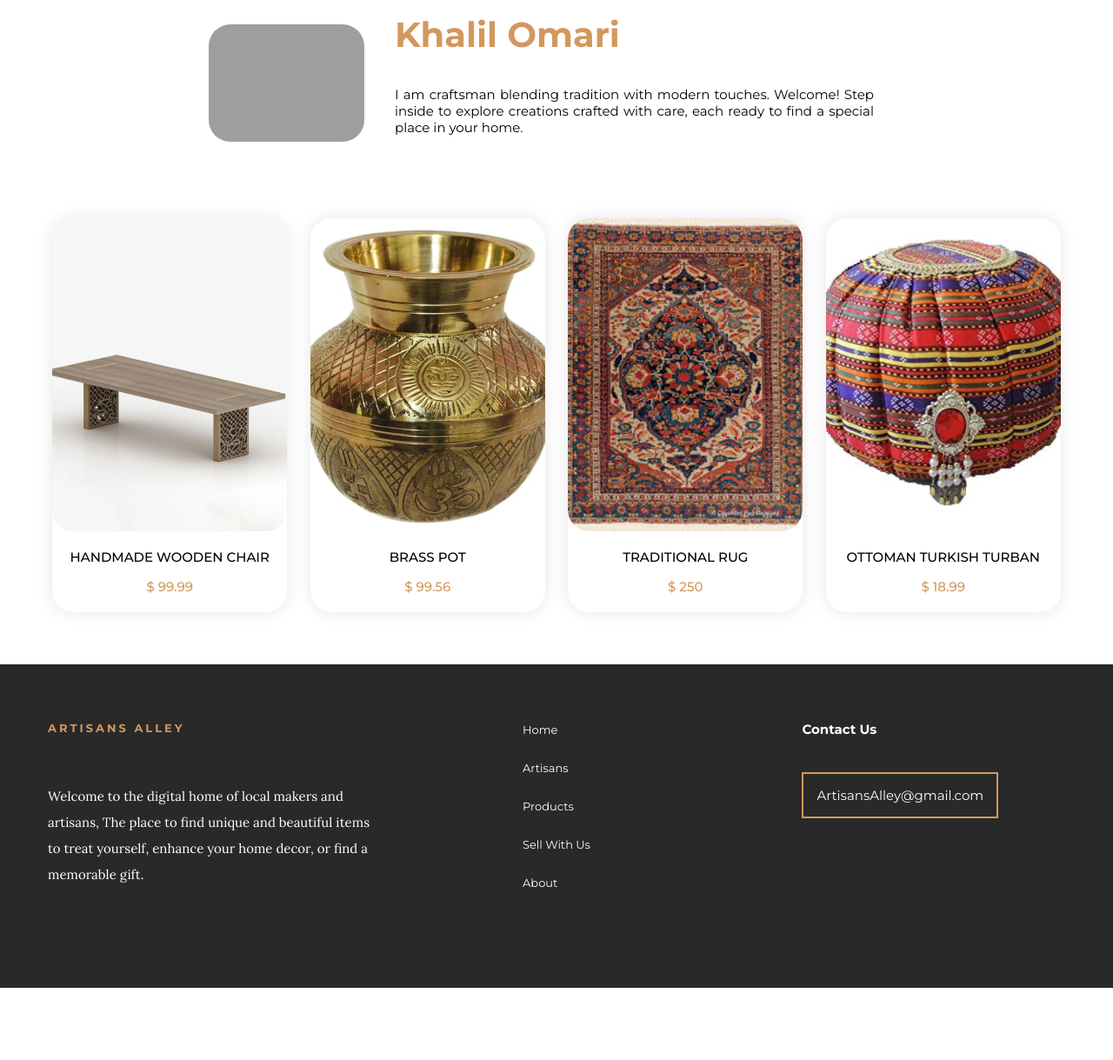
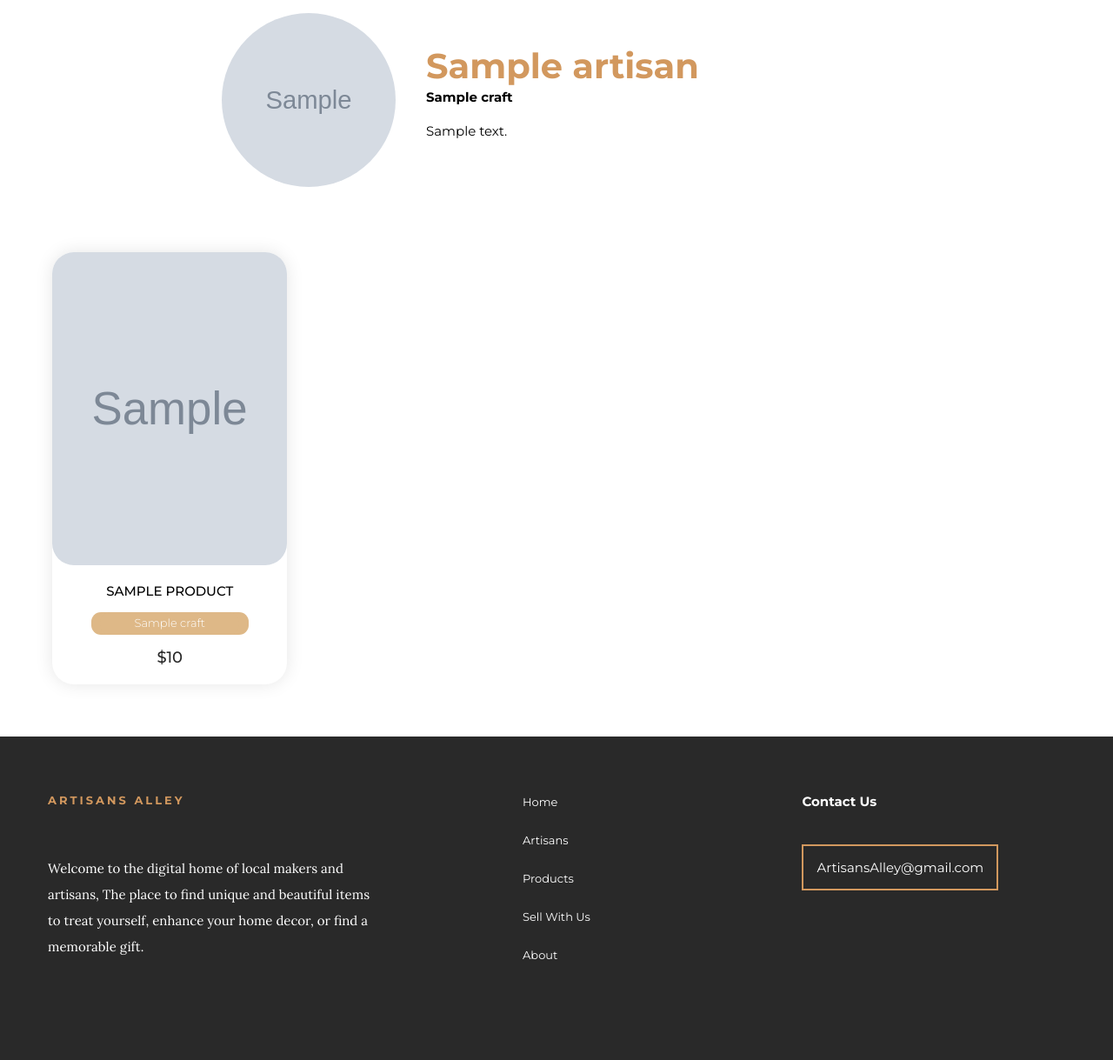
Before and after one commit to youssefelghamour/ArtisansAlley, a Flask app: template web_flask/templates/artisan.html in a window 1280 px wide. Shown: the part 110-1329 px from the top of the page at 87% size. Before the commit the page ends 1246 px from the top, so only its background shows below. Run offline with Flask 2, Linux system fonts and the light colour scheme; the template is opened without the code that fills it: most values are stand-ins (such as "Sample title", 1, 10 or a date in 2020); grey boxes marked "Sample" are stand-in pictures; some libraries are stand-ins or nearby versions; grey boxes are pictures that could not be loaded.

Commit message:
dynamic content in artisan page

```diff
--- a/dump8.sql
+++ b/dump8.sql
@@ -14,6 +14,8 @@
 /*!40014 SET @OLD_FOREIGN_KEY_CHECKS=@@FOREIGN_KEY_CHECKS, FOREIGN_KEY_CHECKS=0 */;
 /*!40101 SET @OLD_SQL_MODE=@@SQL_MODE, SQL_MODE='NO_AUTO_VALUE_ON_ZERO' */;
 /*!40111 SET @OLD_SQL_NOTES=@@SQL_NOTES, SQL_NOTES=0 */;
+
+use artall_db;
 
 --
 -- Table structure for table `artisan_craft`
--- a/web_flask/flask_app.py
+++ b/web_flask/flask_app.py
@@ -129,13 +129,8 @@ def product(product_id):
 @app.route('/artisan/<artisan_id>', strict_slashes=False)
 def artisan(artisan_id):
     """ displays the artisan Page """
-    """
     retrieved_artisan = storage.get(Artisan, artisan_id)
-    crafts = storage.get(Craft, retrieved_artisan.crafts)
-    products = storage.get(Product, retrieved_artisan.products)
-    return render_template('artisan.html', products=products, crafts=crafts, artisan=retrieved_artisan)
-    """
-    return render_template('artisan.html')
+    return render_template('artisan.html', artisan=retrieved_artisan)
 
 
 @app.route('/about', strict_slashes=False)
--- a/web_flask/static/styles/artisan.css
+++ b/web_flask/static/styles/artisan.css
@@ -18,7 +18,7 @@ body {
 .artisan_name{
     font-size: 40px;
     color: #d2985e;
-    margin-bottom: 20px;
+    margin-bottom: 2px;
 }
 
 .artisan-image img {
@@ -32,12 +32,17 @@ body {
     margin-left: 35px;
     margin-right: 35px;
     max-height: 280px;
+    width: 500px;
+}
+
+.artisan-details h1 {
+    font-size: 15px;
 }
 
 .description {
     font-size: 15px;
     margin-bottom: 20px;
-    margin-top: 35px;
+    margin-top: 20px;
     text-align: justify;
 }
 
@@ -59,3 +64,32 @@ body {
 .order-button:hover {
     background-color: #0056b3;
 }
+
+.craft-name {
+    position: relative;
+    width: 100%;
+    text-align: center;
+    background-color: burlywood;
+    max-width: 181px;
+    text-align: -webkit-center;
+    border-radius: 11px;
+    color: white;
+    display: block;
+    margin: 0 auto;
+    height: 26px;
+    margin-bottom: 15px;
+}
+.craft-name h4 {
+    white-space: nowrap;
+    text-overflow: ellipsis;
+    overflow: hidden;
+    max-width: 160px;
+    font-size: 13px;
+    font-weight: 100;
+    padding-bottom: 6px;
+    padding-top: 4px;
+}
+.item-info .price {
+    color: #292929;
+    font-size: large;
+}
--- a/web_flask/static/styles/explore_products.css
+++ b/web_flask/static/styles/explore_products.css
@@ -279,6 +279,8 @@ button{
     text-transform: uppercase;
     display: block;
     margin-bottom: 15px;
+    margin-left: 8px;
+    margin-right: 8px;
 }
 .item-info .price{
     color: var(--primary);
--- a/web_flask/templates/artisan.html
+++ b/web_flask/templates/artisan.html
@@ -3,7 +3,7 @@
 	<head>
 		<meta charset="UTF-8">
 		<meta name="viewport" content="width=device-width, initial-scale=1.0">
-		<title>Artisan's Name</title>
+		<title>{{ artisan.name }}</title>
 		<link rel = "stylesheet" href = "../static/styles/home.css">
         <link rel = "stylesheet" href = "../static/styles/explore_products.css">
 		<link rel="stylesheet" href="../static/styles/artisan.css">
@@ -44,14 +44,19 @@
 
 		<!-- product -->
         <div class="artisan-container">
-            <div class="product-image">
-                <img src="../static/images/artisan-1.jpg" alt="Artisan Image">
+            <div class="artisan-image">
+                <img src="{{ artisan.picture }}" alt="Artisan Image">
                 <!--<button class="update-button">Update Your picture</button>-->
             </div>
             <div class="artisan-details">
-                <h2 class="artisan_name">Khalil Omari</h2>
+                <h2 class="artisan_name">{{ artisan.name }}</h2>
+                <h1 class="artisan_crafts">
+                    {% for craft in artisan.crafts %}
+                        {{ craft.name }}{% if not loop.last %}, {% endif %}
+                    {% endfor %}
+                </h1>
 				<!--<p class="description">description</p>-->
-                <p class="description">I am craftsman blending tradition with modern touches. Welcome! Step inside to explore creations crafted with care, each ready to find a special place in your home.</p>
+                <p class="description">{{ artisan.description }}</p>
             </div>
         </div>
 		<!-- end of artisan -->
@@ -61,45 +66,22 @@
         <section id="products">
             <div class="container">
                 <ul class="products-grid grid">
+                    {% for product in artisan.products %}
                     <li class="products-item">
                         <div class="item-img">
-                            <img src="../static/images/popular-1.jpg">
+                            <img src="{{ product.picture }}">
                         </div>
                         <div class="item-info">
-                            <span class="name">Handmade Wooden Chair</span>
-                            <span class="price">$ 99.99</span>
+                            <span class="name">{{ product.name }}</span>
+                            {% for crft in artisan.crafts %}
+                                {% if crft.id == product.craft_id %}
+                                    <section class="craft-name"><h4 class="craft-name">{{ crft.name }}</h4></section>
+                                {% endif %}
+                            {% endfor %}
+                            <span class="price">${{ product.price }}</span>
                         </div>
                     </li>
-
-                    <li class="products-item">
-                        <div class="item-img">
-                            <img src="../static/images/product-5.jpg">
-                        </div>
-                        <div class="item-info">
-                            <span class="name">Brass Pot</span>
-                            <span class="price">$ 99.56</span>
-                        </div>
-                    </li>
-
-                    <li class="products-item">
-                        <div class="item-img">
-                            <img src="../static/images/popular-2.jpg">
-                        </div>
-                        <div class="item-info">
-                            <span class="name">Traditional Rug</span>
-                            <span class="price">$ 250</span>
-                        </div>
-                    </li>
-
-                    <li class="products-item">
-                        <div class="item-img">
-                            <img src="../static/images/product-6.jpg">
-                        </div>
-                        <div class="item-info">
-                            <span class="name">Ottoman Turkish Turban</span>
-                            <span class="price">$ 18.99</span>
-                        </div>
-                    </li>
+                    {% endfor %}
                 </ul>
             </div>
         </section>
--- a/web_flask/templates/product.html
+++ b/web_flask/templates/product.html
@@ -3,7 +3,7 @@
 	<head>
 		<meta charset="UTF-8">
 		<meta name="viewport" content="width=device-width, initial-scale=1.0">
-		<title>Product's Name</title>
+		<title>{{ product.name }}</title>
 		<link rel = "stylesheet" href = "../static/styles/home.css">
         <link rel = "stylesheet" href = "../static/styles/explore_products.css">
 		<link rel="stylesheet" href="../static/styles/product.css">
```
